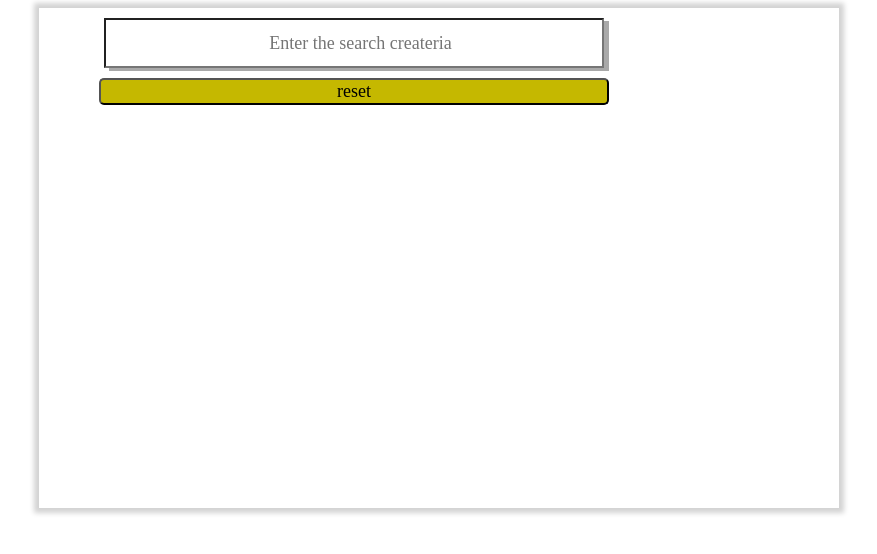
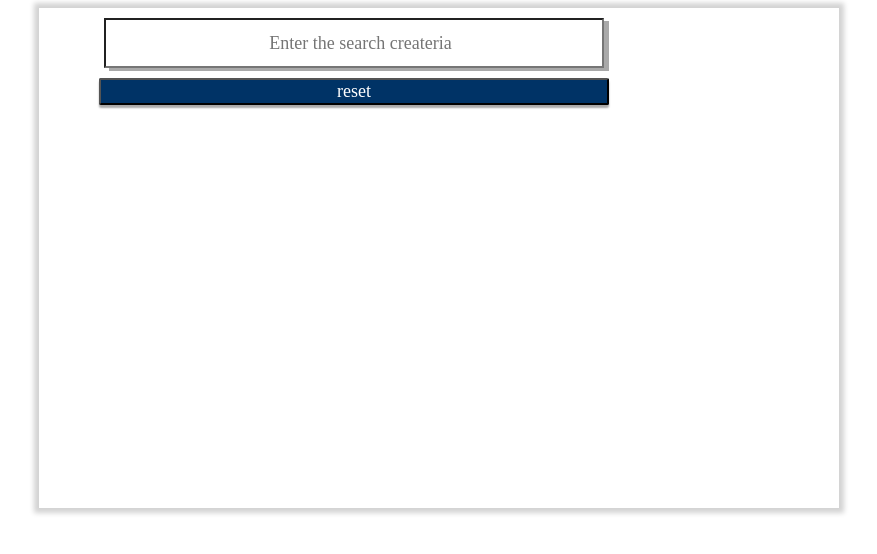
Before and after one commit to yogendra990/search-widget., a website built with webpack: page index.html in a window 1280 px wide. Shown: the whole page, without its empty margins (201-1078 px from the left). Built offline with nearby package versions, Linux system fonts and the light colour scheme.

Commit message:
Modified the array

```diff
--- a/content/scripts/bundle.js
+++ b/content/scripts/bundle.js
@@ -149,6 +149,7 @@ var vanilaSearchWidget = exports.vanilaSearchWidget = function () {
                     }
                 }
                 _this.Items.style.display = 'none';
+                _this.resetbtn.style.marginTop = "10px";
             };
             this.ElementRef.onkeyup = function (event) {
                 console.log(event.target.value);
--- a/content/scripts/vanilaSearchWidget.js
+++ b/content/scripts/vanilaSearchWidget.js
@@ -54,6 +54,7 @@ this.resetbtn.onclick = ()=>{
     }
    }
    this.Items.style.display = 'none';
+   this.resetbtn.style.marginTop = "10px";
 }
 this.ElementRef.onkeyup= (event)=>{
   console.log(event.target.value);
--- a/content/styles/style.css
+++ b/content/styles/style.css
@@ -27,11 +27,13 @@
     font-family: 'Times New Roman', Times, serif;
     font-size: large;
     width:510px;
-    background-color: #c5b800;
-    border-top-left-radius: 5px;
-    border-top-right-radius: 5px;
-    border-bottom-left-radius: 5px;
-    border-bottom-right-radius: 5px;
+    color:#fff;
+    background-color:  #003366;
+    border-top-left-radius: 2px;
+    border-top-right-radius: 2px;
+    border-bottom-left-radius: 2px;
+    border-bottom-right-radius: 2px;
+    box-shadow: 0px 3px 2px 0px darkgrey;
     margin-left: 60px;
     margin-top: 10px;
 }
```
